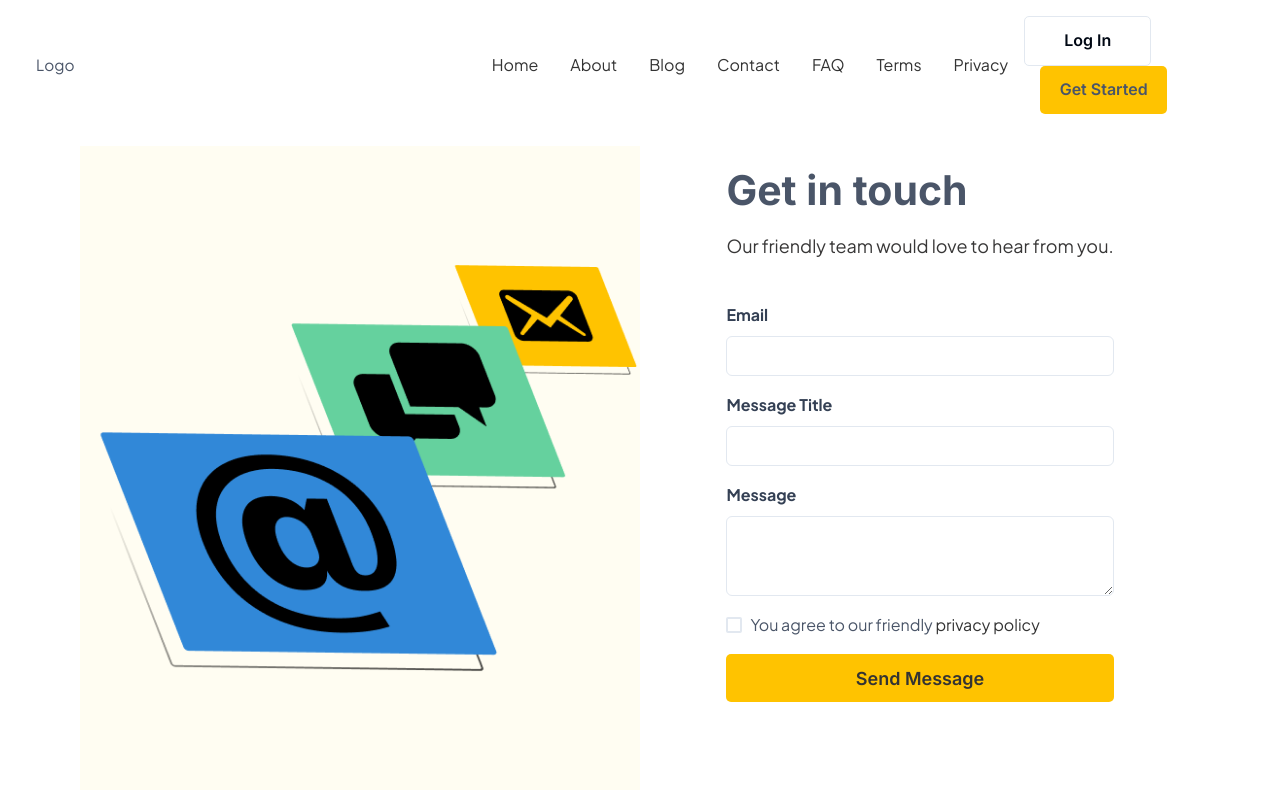
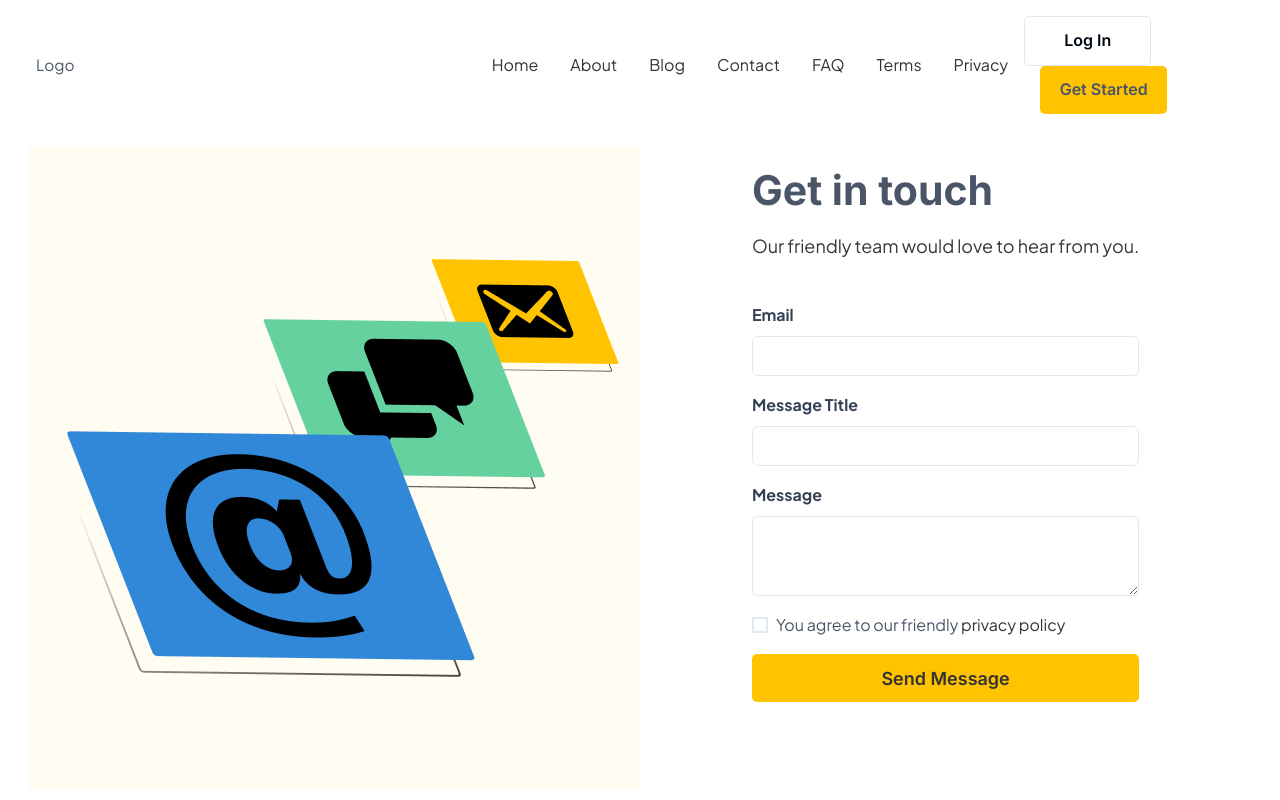
Before and after one commit to AyoMoses1/myfxai, a React (Create React App) app: page /contact in a window 1280 px wide. Shown: the top 800 px of the page. Built offline with nearby package versions, Linux system fonts and the light colour scheme; a web font is replaced by a local one.

Commit message:
Adjust the width

```diff
--- a/src/pages/contact/index.tsx
+++ b/src/pages/contact/index.tsx
@@ -5,7 +5,7 @@ import Form from './components/Form';
 
 function index() {
   return (
-    <Container maxW="90%" py={4}>
+    <Container maxW="98%" py={4}>
       <Grid templateColumns="repeat(4, 1fr)">
         <GridItem colSpan={2}>
           <Banner />
```
